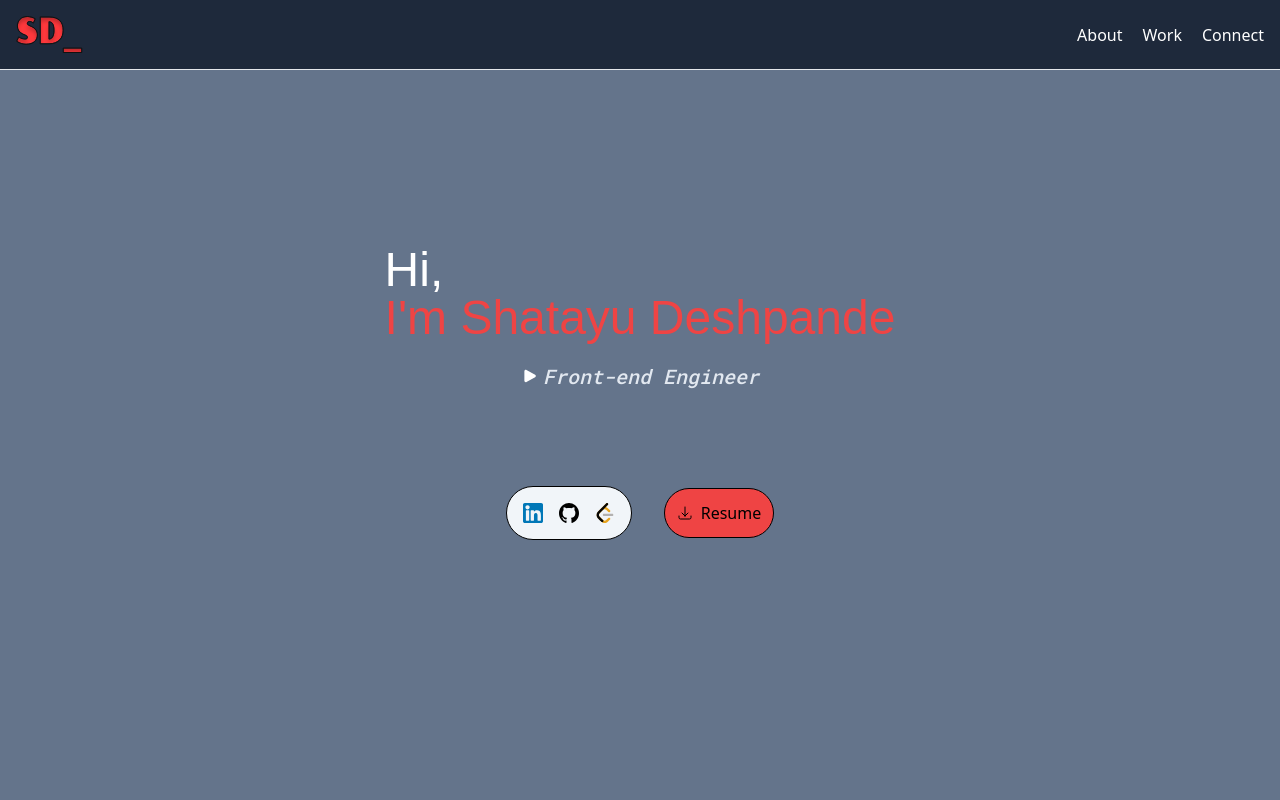
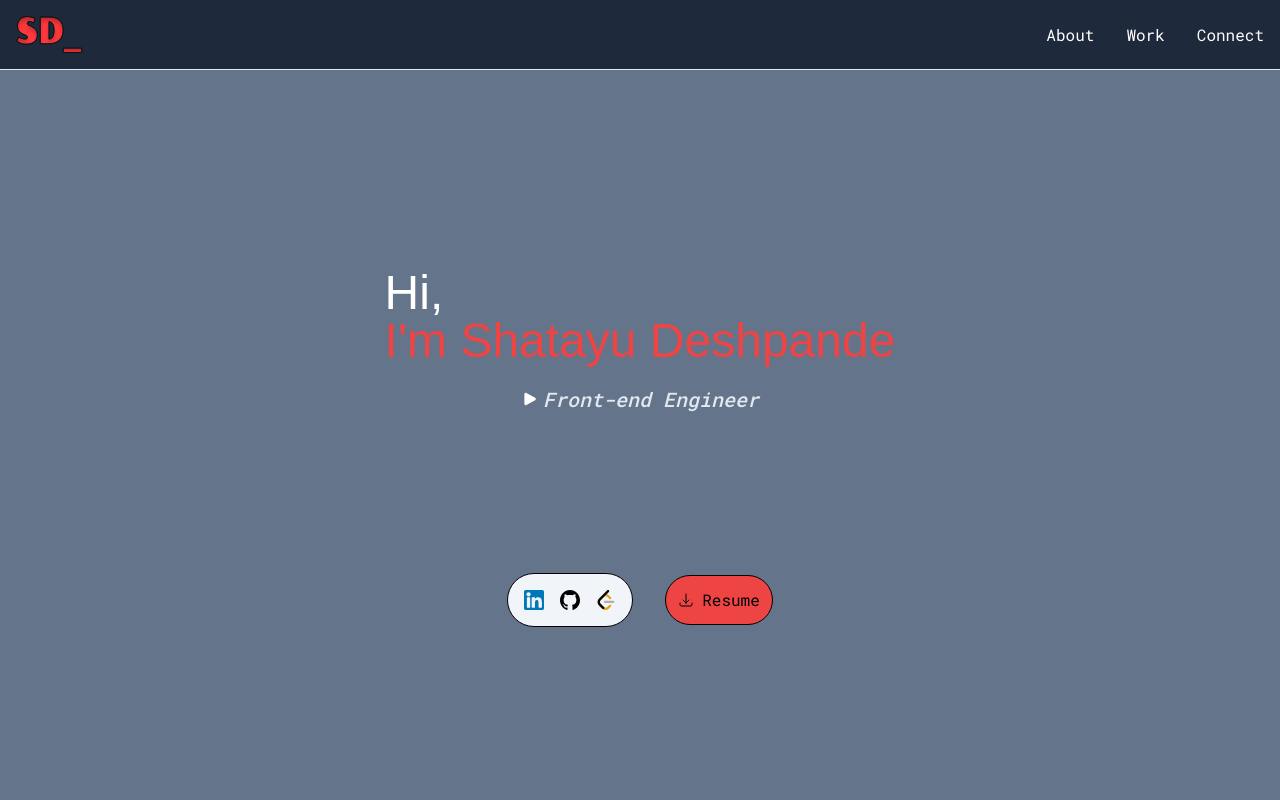
Before and after one commit to Shatayu25/portfolio_sd, a React (Vite) app: page / in a window 1280 px wide. Shown: the top 800 px of the page. Built offline with nearby package versions, Linux system fonts and the light colour scheme; a web font is replaced by a local one.

Commit message:
Third commit

```diff
--- a/src/App.jsx
+++ b/src/App.jsx
@@ -4,7 +4,7 @@ import Footer from './components/Footer';
 
 function App() {
   return (
-    <div className='min-h-screen  text-white flex flex-col'>
+    <div className='min-h-screen text-white flex flex-col'>
       <Header />
 
       <main className='flex-grow'>
--- a/src/components/AboutSection.jsx
+++ b/src/components/AboutSection.jsx
@@ -10,7 +10,7 @@ import {
 
 function AboutSection() {
   return (
-    <section className='bg-slate-300 py-20'>
+    <section className='bg-slate-300 py-20' id='about'>
       <div className='flex px-4 font-poller text-5xl'>
         <h1 className='text-red-500'>About Me</h1>
         <span className='text-red-950'>&mdash;</span>
@@ -28,7 +28,9 @@ function AboutSection() {
             web applications using React and its ecosystem. I care about writing
             clean, maintainable code and making interfaces that users understand
             easily. Currently, I&apos;m adding backend skills with Node.js and
-            Express, MongoDB to build complete full-stack apps and to understand how apps work end-to-end. Open for new opportunities and eager to gain practical exposure to real world problems.
+            Express, MongoDB to build complete full-stack apps and to understand
+            how apps work end-to-end. Open for new opportunities and eager to
+            gain practical exposure to real world problems.
           </p>
         </div>
         <div className=' flex flex-col justify-between bg-slate-500 w-full h-full p-6 rounded-2xl'>
--- /dev/null
+++ b/src/components/Anchor.jsx
@@ -0,0 +1,22 @@
+import PropTypes from 'prop-types';
+
+function Anchor({ link, children}) {
+  return (
+    <a
+      target='_blank'
+      rel='noreferrer'
+      className='inline-block w-5 h-5 hover:translate-y-[-1px] transition-all duration-300'
+      href={link}
+    >
+      {children}
+    </a>
+  );
+}
+
+// Done for props validation, to tell the props what data they can expect
+Anchor.propTypes = {
+  link: PropTypes.string.isRequired,
+  children: PropTypes.node.isRequired,
+};
+
+export default Anchor;
--- a/src/components/ConnectSection.jsx
+++ b/src/components/ConnectSection.jsx
@@ -3,7 +3,7 @@ import { IoIosSend } from 'react-icons/io';
 
 function ConnectSection() {
   return (
-    <section className='bg-slate-950 py-20'>
+    <section className='bg-slate-950 py-20' id='connect'>
       <div className='flex flex-col px-4 font-poller'>
         <h1 className='text-red-500 text-5xl'>Let&apos;s Connect!</h1>
         <div className='flex items-center gap-2 text-xl'>
--- a/src/components/Header.jsx
+++ b/src/components/Header.jsx
@@ -3,7 +3,7 @@ import Navigation from './Navigation';
 
 function Header() {
   return (
-    <header className='bg-slate-800 flex justify-between p-4 items-center border-b-[0.5px]'>
+    <header className='bg-slate-800 fixed w-full flex justify-between p-4 items-center border-b-[0.5px] z-50'>
       <Logo />
       <Navigation />
     </header>
--- a/src/components/HeroSection.jsx
+++ b/src/components/HeroSection.jsx
@@ -1,52 +1,38 @@
 import { HiOutlineArrowDownTray, HiPlay } from 'react-icons/hi2';
+import Anchor from './Anchor';
 
 function HeroSection() {
   return (
-    <section className='bg-slate-500 h-screen flex flex-col items-center py-20'>
+    <section className='bg-slate-500 min-h-screen flex flex-col justify-center items-center py-20'>
       <div className='p-24 flex flex-col items-center'>
-        <h1 className='font-poller text-5xl'>
+        <h1 className='font-poller animate-move-in-right  text-5xl'>
           Hi,
           <span className='text-red-500 block'>I&apos;m Shatayu Deshpande</span>
         </h1>
         <div className='mt-5 text-lg flex items-center gap-1'>
           <HiPlay />
-          <span className='font-roboto text-xl text-slate-200 italic font-medium'>
+          <span className='font-roboto animate-move-in-left text-xl text-slate-200 italic font-medium'>
             Front-end Engineer
           </span>
         </div>
       </div>
-      <div className='flex items-center gap-8 mt-15'>
-        <div className='p-4 rounded-full flex gap-4 bg-slate-100 border-[0.5px] border-black'>
-          <a
-            target='_blank'
-            rel='noreferrer'
-            className='w-5 h-5 hover:translate-y-[-1px] transition-all duration-[0.3s]'
-            href='https://www.linkedin.com/in/shatayu-deshpande'
-          >
-            <img src='./linkedin_logo.svg' alt='linkedin-logo' />
-          </a>
-          <a
-            target='_blank'
-            rel='noreferrer'
-            className='w-5 h-5 hover:translate-y-[-1px] transition-all duration-[0.3s]'
-            href='https://github.com/Shatayu25'
-          >
-            <img src='./github_logo.svg' alt='github-logo' />
-          </a>
-          <a
-            target='_blank'
-            rel='noreferrer'
-            className='w-5 h-5 hover:translate-y-[-1px] transition-all duration-[0.3s]'
-            href='https://leetcode.com/u/Shatayu_25/'
-          >
-            <img src='./leetcode.svg' alt='leetcode-logo' />
-          </a>
+      <div className='flex items-center gap-8 mt-16'>
+        <div className='p-4 animate-move-in-right rounded-full flex gap-4 bg-slate-100 border-[0.5px] border-black'>
+          <Anchor link='https://www.linkedin.com/in/shatayu-deshpande'>
+            <img src='./linkedin_logo.svg' alt='LinkedIn' />
+          </Anchor>
+          <Anchor link='https://github.com/Shatayu25'>
+            <img src='./github_logo.svg' alt='Github' />
+          </Anchor>
+          <Anchor link='https://leetcode.com/u/Shatayu_25/'>
+            <img src='./leetcode.svg' alt='Leetcode' />
+          </Anchor>
         </div>
         <a
+          className='flex animate-move-in-left font-roboto rounded-full items-center gap-2 border-[0.5px] border-black bg-red-500 hover:bg-red-600 text-black p-3 transition-all duration-[0.2s]'
           target='_blank'
           rel='noreferrer'
           href='https://drive.google.com/file/d/1m5h1uxWvLp-NEkX04kYuhqwxOpfqiAie/view?usp=drive_link'
-          className='flex rounded-full items-center gap-2 border-[0.5px] border-black bg-red-500 hover:bg-red-600 text-black p-3 transition-all duration-[0.2s]'
         >
           <HiOutlineArrowDownTray />
           Resume
--- a/src/components/Logo.jsx
+++ b/src/components/Logo.jsx
@@ -1,7 +1,7 @@
 function Logo() {
   return (
     <a href='#'>
-      <img src='./logo.svg' alt='logo' />
+      <img src='./logo.svg' alt='Home' />
     </a>
   );
 }
--- a/src/components/Navigation.jsx
+++ b/src/components/Navigation.jsx
@@ -1,10 +1,31 @@
 function Navigation() {
   return (
     <nav>
-      <ul className='flex gap-5 cursor-pointer'>
-        <li className='hover:text-red-500 transition-all duration-200'>About</li>
-        <li className='hover:text-red-500 transition-all duration-200'>Work</li>
-        <li className='hover:text-red-500 transition-all duration-200'>Connect  </li>
+      <ul className='flex font-roboto gap-8'>
+        <li>
+          <a
+            className='hover:text-red-500 transition-all duration-200'
+            href='#about'
+          >
+            About
+          </a>
+        </li>
+        <li>
+          <a
+            className='hover:text-red-500 transition-all duration-200'
+            href='#work'
+          >
+            Work
+          </a>
+        </li>
+        <li>
+          <a
+            className='hover:text-red-500 transition-all duration-200'
+            href='#connect'
+          >
+            Connect
+          </a>
+        </li>
       </ul>
     </nav>
   );
--- a/src/components/ProjectSection.jsx
+++ b/src/components/ProjectSection.jsx
@@ -2,7 +2,7 @@ import { HiArrowUpRight } from 'react-icons/hi2';
 
 function ProjectSection() {
   return (
-    <section className='bg-slate-200 py-20'>
+    <section className='bg-slate-200 py-20' id='work'>
       <div className='flex px-4 font-poller text-5xl'>
         <h1 className='text-red-500'>Featured Projects</h1>
         <span className='text-red-950'>&mdash;</span>
--- a/src/index.css
+++ b/src/index.css
@@ -2,7 +2,6 @@
 @tailwind components;
 @tailwind utilities;
 
-.my-custom-background {
-  /* background-image: linear-gradient(135deg, #667eea 0%, #764ba2 100%); */
-  background-image: linear-gradient(to top, #dbdcd7 0%, #dddcd7 24%, #e2c9cc 30%, #e7627d 46%, #b8235a 59%, #801357 71%, #3d1635 84%, #1c1a27 100%);
+html {
+  scroll-behavior: smooth;
 }
--- a/tailwind.config.js
+++ b/tailwind.config.js
@@ -7,7 +7,43 @@ export default {
         poller: ['"Poller One"', 'sans-serif'],
         roboto: ['"Roboto Mono"', 'monospace'],
       },
+      keyframes: {
+        moveInLeft: {
+          '0%': {
+            opacity: '0',
+            transform: 'translateX(-100px)',
+          },
+
+          '80%': {
+            transform: 'translateX(10px)',
+          },
+
+          '100%': {
+            opacity: '1',
+            transform: 'translate(0)',
+          },
+        },
+        moveInRight: {
+          '0%': {
+            opacity: '0',
+            transform: 'translateX(100px)',
+          },
+
+          '80%': {
+            transform: 'translateX(-10px)',
+          },
+
+          '100%': {
+            opacity: '1',
+            transform: 'translate(0)',
+          },
+        },
+      },
+      animation: {
+        'move-in-left': 'moveInLeft 1s ease-out',
+        'move-in-right': 'moveInRight 1s ease-out',
+      },
+      plugins: [],
     },
   },
-  plugins: [],
 };
```
Lines whose indentation alone changed are shown as unchanged.
